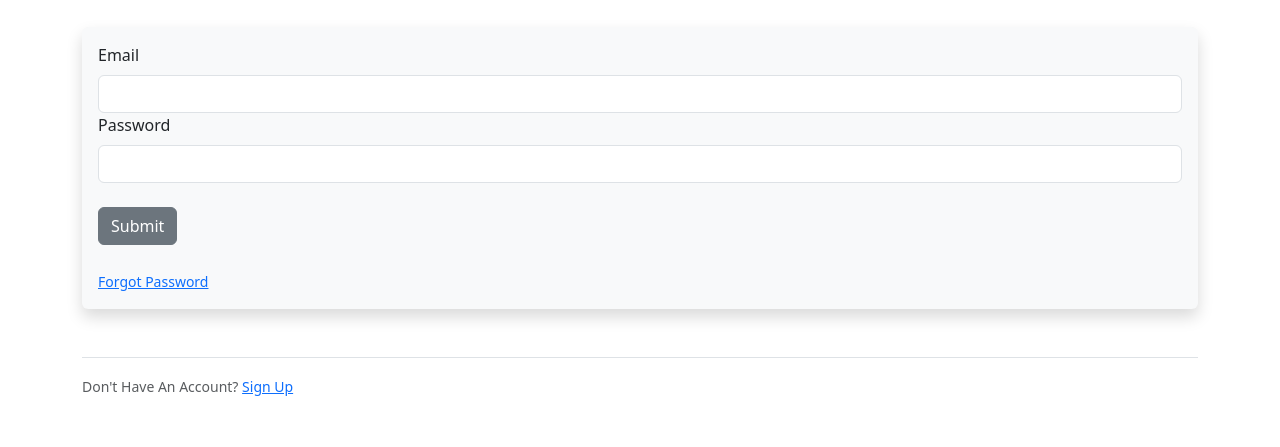
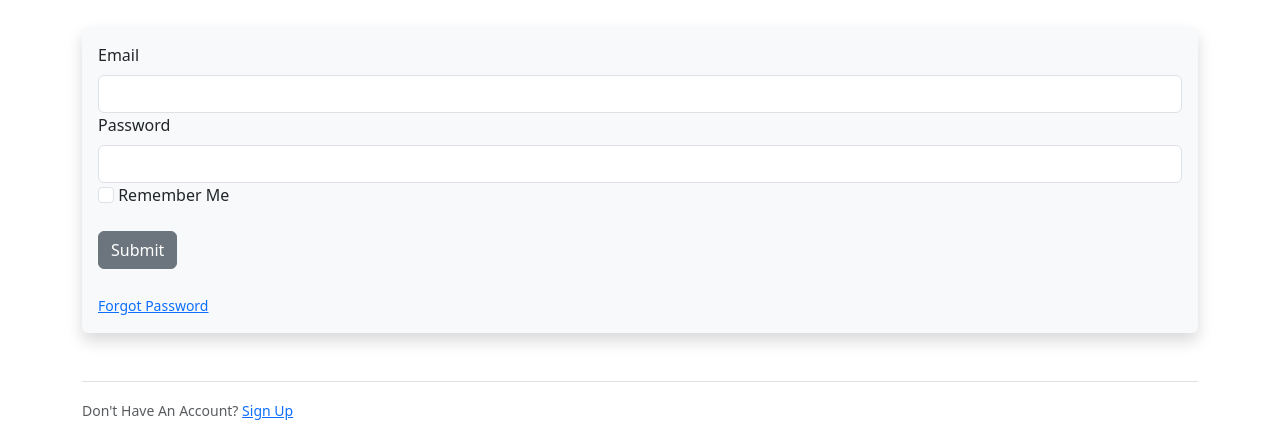
Before and after one commit to NimrodShefi/Cookbook, a Flask app: page /login in a window 1280 px wide. Shown: the part 153-600 px from the top of the page. Run offline with Flask 2, Linux system fonts and the light colour scheme.

Commit message:
imporve the login page by enabling users to return they tried to viewed before being sent to the login page becuase they weren't logged in. Also added a remember me option on login page

```diff
--- a/cookbook/forms.py
+++ b/cookbook/forms.py
@@ -1,5 +1,5 @@
 from flask_wtf import FlaskForm
-from wtforms import StringField, SubmitField, PasswordField, FieldList, DecimalField, FormField, SelectField
+from wtforms import StringField, SubmitField, PasswordField, FieldList, DecimalField, FormField, SelectField, BooleanField
 from wtforms.validators import DataRequired, EqualTo, Email, Length, ValidationError
 from cookbook.models import Users
 
@@ -8,6 +8,7 @@ measuring_units = ["grams (g)", "milligram (mg)", "kilogram (kg)", "milliliter (
 class LoginForm(FlaskForm):
     email =  StringField("Email", validators=[DataRequired()])
     password = PasswordField("Password", validators=[DataRequired()])
+    remember = BooleanField("Remember Me", default=False)
     submit = SubmitField("Submit")
 
 class UserRegistrationForm(FlaskForm):
--- a/cookbook/routes.py
+++ b/cookbook/routes.py
@@ -4,12 +4,7 @@ from werkzeug.security import generate_password_hash, check_password_hash
 from flask_login import login_user, LoginManager, login_required, logout_user, current_user
 from cookbook.forms import LoginForm, UserRegistrationForm, RecipeForm, SearchForm, IngredientsForm, InstructionsForm
 from cookbook.models import Users, Recipe, RecipeIngredients, RecipeInstructions
-from cookbook import app, db
-
-## Flask Login Manager
-login_manger = LoginManager()
-login_manger.init_app(app)
-login_manger.login_view = 'login'
+from cookbook import app, db, login_manger
 
 @login_manger.user_loader
 def load_user(user_id):
@@ -76,16 +71,15 @@ def login():
         form = LoginForm()
         if form.validate_on_submit():
             user = Users.query.filter_by(email=form.email.data).first()
-            if user:
-                # check the passowrd hash
-                if check_password_hash(user.password_hash, form.password.data):
-                    login_user(user)
+            if user and check_password_hash(user.password_hash, form.password.data):
+                    login_user(user, remember=form.remember.data)
+                    next_page = request.args.get('next') # this is like args[''] however, if args is empty, instead of an error, it will just return None
                     flash("Login Successfull", "success")
-                    return redirect(url_for('home'))
-                else:
-                    flash("Wrong Password. Try Again!", "danger")
+                    # This is an if statement in one line
+                    #       redirect to next_page if exists   else redirect to the home page
+                    return redirect(next_page) if (next_page) else redirect(url_for('home'))
             else:
-                flash("User Doesn't Exist. Try Again!", "danger")
+                flash("Login Unsuccessful. Please check the email and password", "danger")
         return render_template("login.html", form=form)
 
 @app.route('/register', methods=['GET', 'POST'])
--- a/cookbook/templates/login.html
+++ b/cookbook/templates/login.html
@@ -6,8 +6,7 @@
     <br>
     <div class="shadow p-3 mb-5 bg-body-tertiary rounded">
         <form method="post">
-            <!-- USING THE NameForm CLASS IN index.py -->
-            <!-- by putting the class section in () it replaces  <input class="form-control"> -->
+
             {{ form.hidden_tag() }}
 
             {{ form.email.label(class="form-label") }}
@@ -16,7 +15,10 @@
             {{ form.password.label(class="form-label") }}
             {{ form.password(class="form-control") }}
 
-            <br>
+            {{form.remember(class="form-check-input")}}
+            {{form.remember.label(class="form-check-label")}}
+
+            <br> <br>
             {{ form.submit(class="btn btn-secondary") }}
         </form>
         <br>
```
Also changed, not shown: cookbook/__init__.py (+7 -0 lines).
